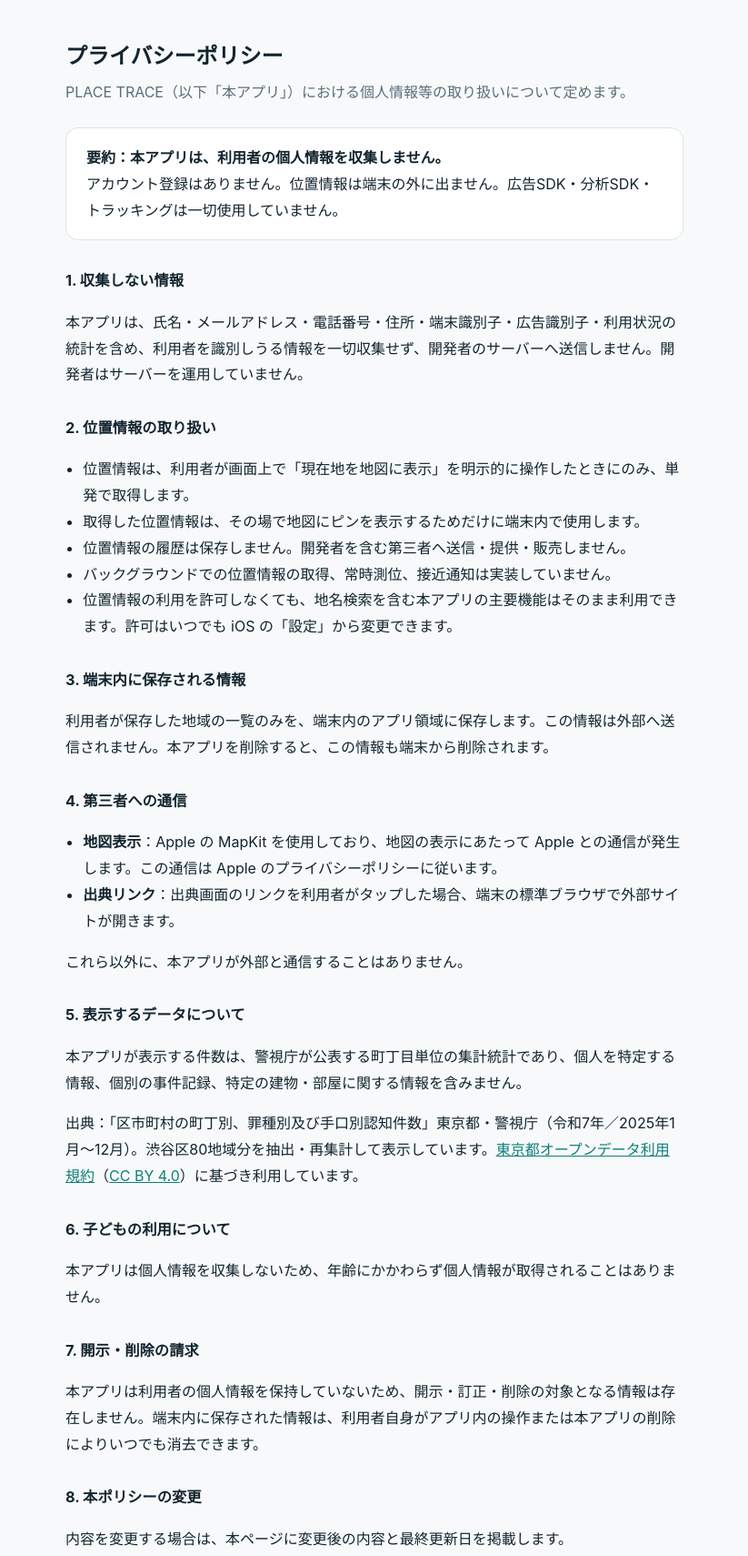
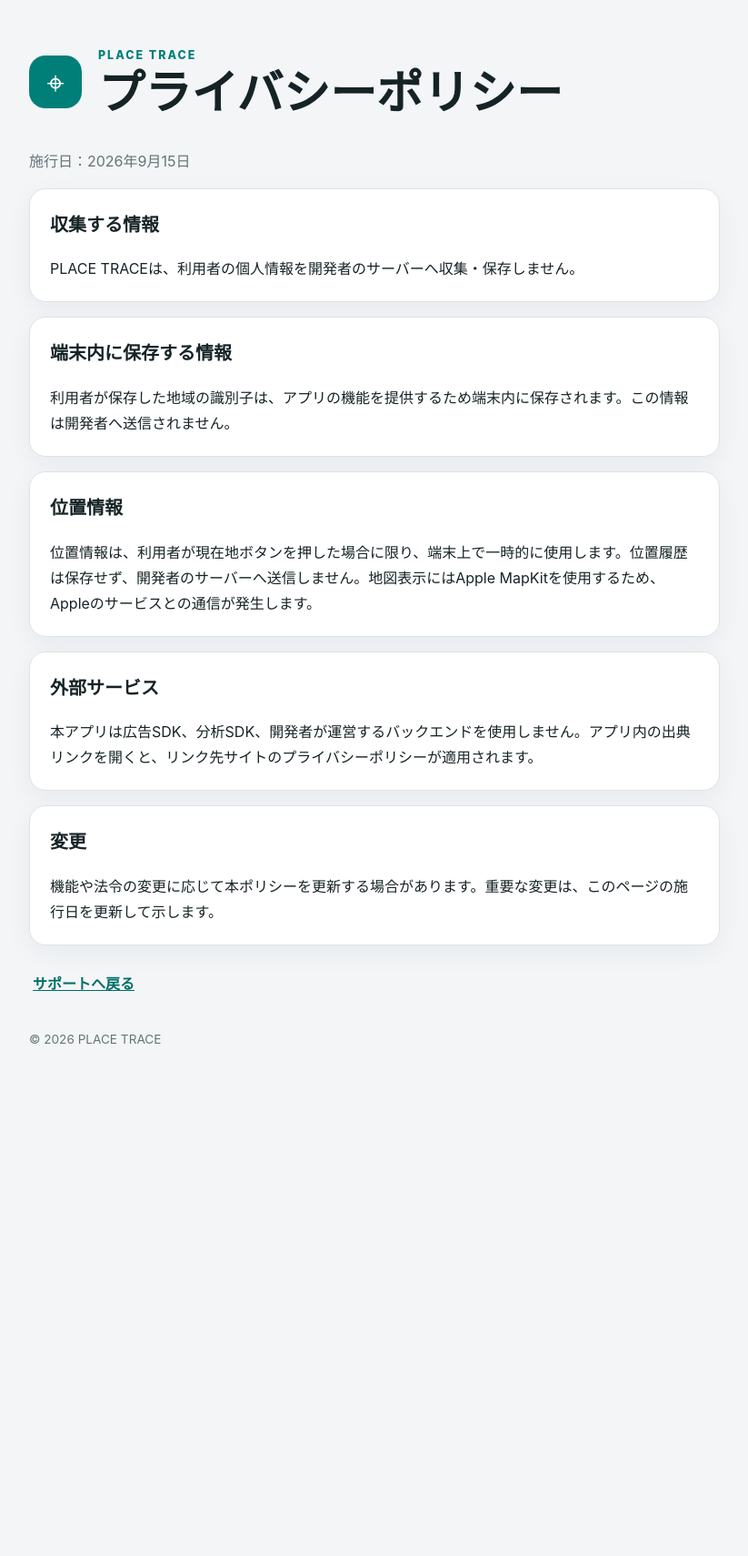
Before and after one commit to kntst10-crypto/place-trace-support, a plain HTML site: page privacy.html in a window 1280 px wide. Shown: the top 1710 px of the page at 91% size, without its empty margins (228-1051 px from the left). After the commit the page ends 1210 px from the top, so only its background shows below. Drawn offline with Linux system fonts and the light colour scheme.

Commit message:
Publish PLACE TRACE support site

```diff
--- a/privacy.html
+++ b/privacy.html
@@ -1,75 +1,45 @@
 <!doctype html>
 <html lang="ja">
-<meta charset="utf-8">
-<meta name="viewport" content="width=device-width, initial-scale=1, viewport-fit=cover">
-<title>PLACE TRACE — プライバシーポリシー</title>
-<style>
-  :root { color-scheme: light dark; --fg:#12242e; --muted:#5b6f79; --bg:#f7f9fa; --card:#fff; --line:#dde5e9; --accent:#0f7f78; }
-  @media (prefers-color-scheme: dark) {
-    :root { --fg:#e6eef1; --muted:#9db0b9; --bg:#0b1c26; --card:#12262f; --line:#22404c; --accent:#48ccc0; }
-  }
-  * { box-sizing: border-box; }
-  body { margin:0; background:var(--bg); color:var(--fg);
-         font:16px/1.8 -apple-system,BlinkMacSystemFont,"Hiragino Sans","Noto Sans JP",sans-serif; }
-  .wrap { max-width:720px; margin:0 auto; padding:40px 20px 72px; }
-  h1 { font-size:1.5rem; margin:0 0 4px; }
-  h2 { font-size:1.02rem; margin:30px 0 6px; }
-  .lead { color:var(--muted); margin:0 0 24px; }
-  .card { background:var(--card); border:1px solid var(--line); border-radius:14px; padding:18px 22px; margin:20px 0; }
-  a { color:var(--accent); }
-  footer { color:var(--muted); font-size:.85rem; margin-top:40px; border-top:1px solid var(--line); padding-top:16px; }
-  ul { padding-left:1.2em; }
-</style>
-<div class="wrap">
-  <h1>プライバシーポリシー</h1>
-  <p class="lead">PLACE TRACE（以下「本アプリ」）における個人情報等の取り扱いについて定めます。</p>
+<head>
+  <meta charset="utf-8">
+  <meta name="viewport" content="width=device-width, initial-scale=1">
+  <meta name="color-scheme" content="light dark">
+  <title>PLACE TRACE プライバシーポリシー</title>
+  <link rel="stylesheet" href="styles.css">
+</head>
+<body>
+  <main>
+    <header>
+      <span class="mark" aria-hidden="true">⌖</span>
+      <div>
+        <p class="eyebrow">PLACE TRACE</p>
+        <h1>プライバシーポリシー</h1>
+      </div>
+    </header>
+    <p class="date">施行日：2026年9月15日</p>
 
-  <div class="card">
-    <strong>要約：本アプリは、利用者の個人情報を収集しません。</strong><br>
-    アカウント登録はありません。位置情報は端末の外に出ません。広告SDK・分析SDK・トラッキングは一切使用していません。
-  </div>
-
-  <h2>1. 収集しない情報</h2>
-  <p>本アプリは、氏名・メールアドレス・電話番号・住所・端末識別子・広告識別子・利用状況の統計を含め、利用者を識別しうる情報を一切収集せず、開発者のサーバーへ送信しません。開発者はサーバーを運用していません。</p>
-
-  <h2>2. 位置情報の取り扱い</h2>
-  <ul>
-    <li>位置情報は、利用者が画面上で「現在地を地図に表示」を明示的に操作したときにのみ、単発で取得します。</li>
-    <li>取得した位置情報は、その場で地図にピンを表示するためだけに端末内で使用します。</li>
-    <li>位置情報の履歴は保存しません。開発者を含む第三者へ送信・提供・販売しません。</li>
-    <li>バックグラウンドでの位置情報の取得、常時測位、接近通知は実装していません。</li>
-    <li>位置情報の利用を許可しなくても、地名検索を含む本アプリの主要機能はそのまま利用できます。許可はいつでも iOS の「設定」から変更できます。</li>
-  </ul>
-
-  <h2>3. 端末内に保存される情報</h2>
-  <p>利用者が保存した地域の一覧のみを、端末内のアプリ領域に保存します。この情報は外部へ送信されません。本アプリを削除すると、この情報も端末から削除されます。</p>
-
-  <h2>4. 第三者への通信</h2>
-  <ul>
-    <li><strong>地図表示</strong>：Apple の MapKit を使用しており、地図の表示にあたって Apple との通信が発生します。この通信は Apple のプライバシーポリシーに従います。</li>
-    <li><strong>出典リンク</strong>：出典画面のリンクを利用者がタップした場合、端末の標準ブラウザで外部サイトが開きます。</li>
-  </ul>
-  <p>これら以外に、本アプリが外部と通信することはありません。</p>
-
-  <h2>5. 表示するデータについて</h2>
-  <p>本アプリが表示する件数は、警視庁が公表する町丁目単位の集計統計であり、個人を特定する情報、個別の事件記録、特定の建物・部屋に関する情報を含みません。</p>
-  <p>出典：「区市町村の町丁別、罪種別及び手口別認知件数」東京都・警視庁（令和7年／2025年1月〜12月）。渋谷区80地域分を抽出・再集計して表示しています。<a href="https://portal.data.metro.tokyo.lg.jp/terms/">東京都オープンデータ利用規約</a>（<a href="https://creativecommons.org/licenses/by/4.0/deed.ja">CC BY 4.0</a>）に基づき利用しています。</p>
-
-  <h2>6. 子どもの利用について</h2>
-  <p>本アプリは個人情報を収集しないため、年齢にかかわらず個人情報が取得されることはありません。</p>
-
-  <h2>7. 開示・削除の請求</h2>
-  <p>本アプリは利用者の個人情報を保持していないため、開示・訂正・削除の対象となる情報は存在しません。端末内に保存された情報は、利用者自身がアプリ内の操作または本アプリの削除によりいつでも消去できます。</p>
-
-  <h2>8. 本ポリシーの変更</h2>
-  <p>内容を変更する場合は、本ページに変更後の内容と最終更新日を掲載します。</p>
-
-  <h2>9. お問い合わせ</h2>
-  <p><a href="mailto:appstaro2026@gmail.com">appstaro2026@gmail.com</a></p>
-
-  <footer>
-    <a href="index.html">サポートページに戻る</a><br>
-    最終更新：2026年9月
-  </footer>
-</div>
+    <section>
+      <h2>収集する情報</h2>
+      <p>PLACE TRACEは、利用者の個人情報を開発者のサーバーへ収集・保存しません。</p>
+    </section>
+    <section>
+      <h2>端末内に保存する情報</h2>
+      <p>利用者が保存した地域の識別子は、アプリの機能を提供するため端末内に保存されます。この情報は開発者へ送信されません。</p>
+    </section>
+    <section>
+      <h2>位置情報</h2>
+      <p>位置情報は、利用者が現在地ボタンを押した場合に限り、端末上で一時的に使用します。位置履歴は保存せず、開発者のサーバーへ送信しません。地図表示にはApple MapKitを使用するため、Appleのサービスとの通信が発生します。</p>
+    </section>
+    <section>
+      <h2>外部サービス</h2>
+      <p>本アプリは広告SDK、分析SDK、開発者が運営するバックエンドを使用しません。アプリ内の出典リンクを開くと、リンク先サイトのプライバシーポリシーが適用されます。</p>
+    </section>
+    <section>
+      <h2>変更</h2>
+      <p>機能や法令の変更に応じて本ポリシーを更新する場合があります。重要な変更は、このページの施行日を更新して示します。</p>
+    </section>
+    <nav aria-label="関連ページ"><a href="index.html">サポートへ戻る</a></nav>
+    <footer>© 2026 PLACE TRACE</footer>
+  </main>
+</body>
 </html>
--- /dev/null
+++ b/styles.css
@@ -0,0 +1,32 @@
+:root {
+  font-family: -apple-system, BlinkMacSystemFont, "Hiragino Sans", "Yu Gothic", sans-serif;
+  color: #162326;
+  background: #f3f5f7;
+  line-height: 1.75;
+}
+* { box-sizing: border-box; }
+body { margin: 0; padding: 32px 18px 56px; }
+main { max-width: 760px; margin: 0 auto; }
+header { display: flex; align-items: center; gap: 18px; margin: 18px 0 32px; }
+.mark { display: grid; place-items: center; width: 58px; height: 58px; border-radius: 18px; background: #007f78; color: white; font-size: 34px; }
+.eyebrow { margin: 0; color: #007f78; font-size: .78rem; font-weight: 800; letter-spacing: .16em; }
+h1 { margin: 0; font-size: clamp(2rem, 8vw, 3.2rem); line-height: 1.15; }
+h2 { margin-top: 0; font-size: 1.25rem; }
+section { margin: 16px 0; padding: 22px; border: 1px solid #dde3e5; border-radius: 18px; background: #fff; box-shadow: 0 8px 28px rgba(17, 47, 50, .05); }
+p:last-child { margin-bottom: 0; }
+details { padding: 12px 0; border-top: 1px solid #e2e7e8; }
+details:first-of-type { border-top: 0; }
+summary { cursor: pointer; font-weight: 700; }
+a { color: #006d67; font-weight: 700; }
+.button { display: inline-block; padding: 10px 16px; border-radius: 12px; color: #fff; background: #007f78; text-decoration: none; }
+nav { margin: 28px 4px; }
+.date, footer { color: #667477; }
+footer { margin-top: 36px; font-size: .85rem; }
+@media (prefers-color-scheme: dark) {
+  :root { color: #edf4f3; background: #101718; }
+  section { border-color: #2a3a3c; background: #182224; box-shadow: none; }
+  details { border-color: #2a3a3c; }
+  a { color: #6ddbd1; }
+  .button { color: #071210; background: #6ddbd1; }
+  .date, footer { color: #a7b4b5; }
+}
```
Also changed, not shown: index.html (+47 -60 lines), 1 other file.
